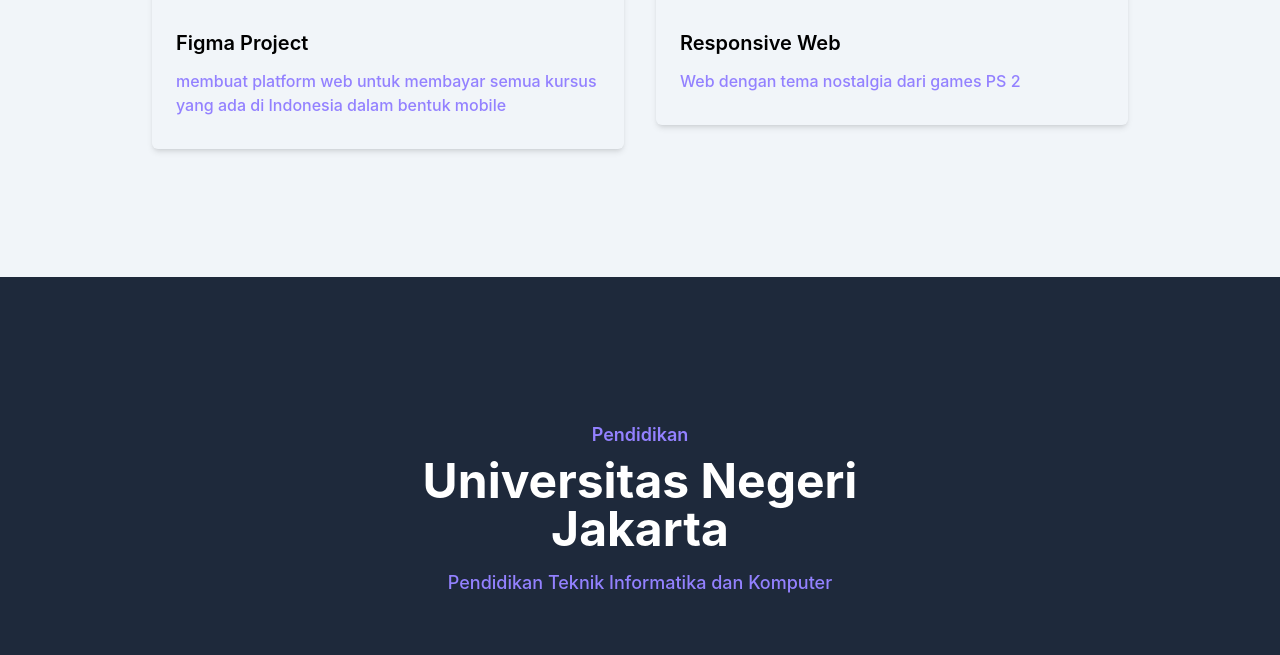
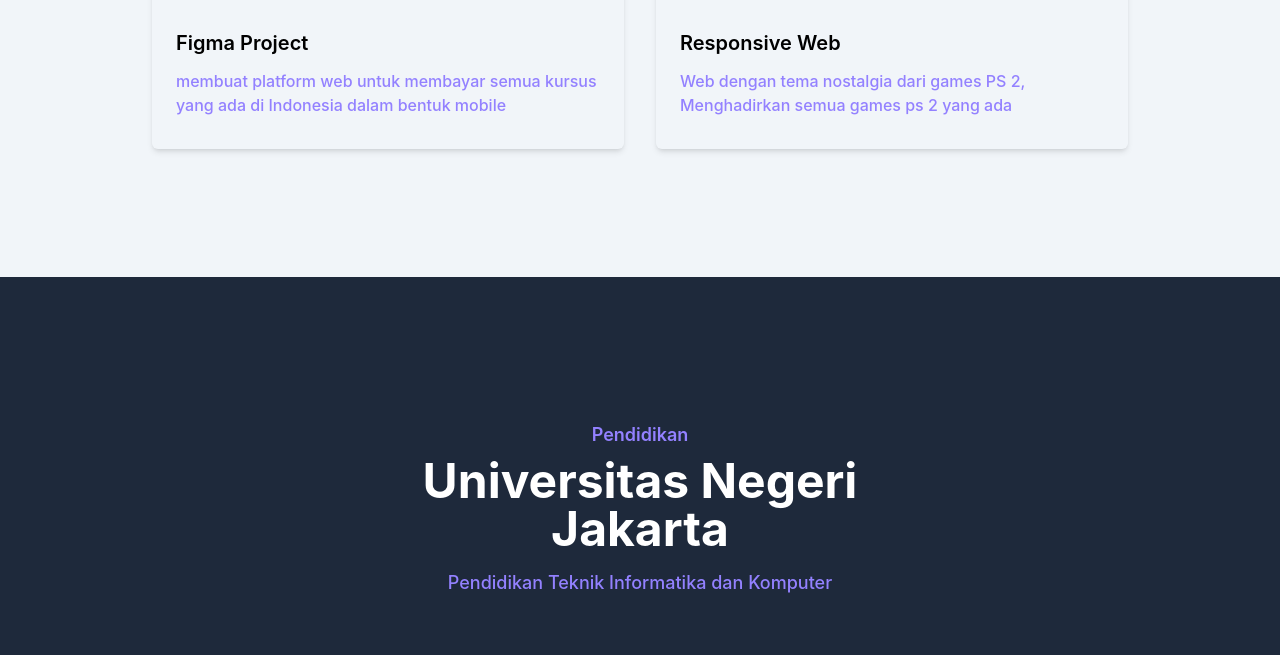
Before and after one commit to Jielvayad/Jiel, a website: page index.html in a window 1280 px wide. Shown: the part 1971-2626 px from the top of the page. Drawn offline with Linux system fonts and the light colour scheme.

Commit message:
Update index.html

```diff
--- a/index.html
+++ b/index.html
@@ -255,7 +255,7 @@
                   </a>
                 </h3>
                 <p class="font-medium text-base text-jiel">
-                  Web dengan tema nostalgia dari games PS 2
+                  Web dengan tema nostalgia dari games PS 2, Menghadirkan semua games ps 2 yang ada
                 </p>
               </div>
             </div>
```
